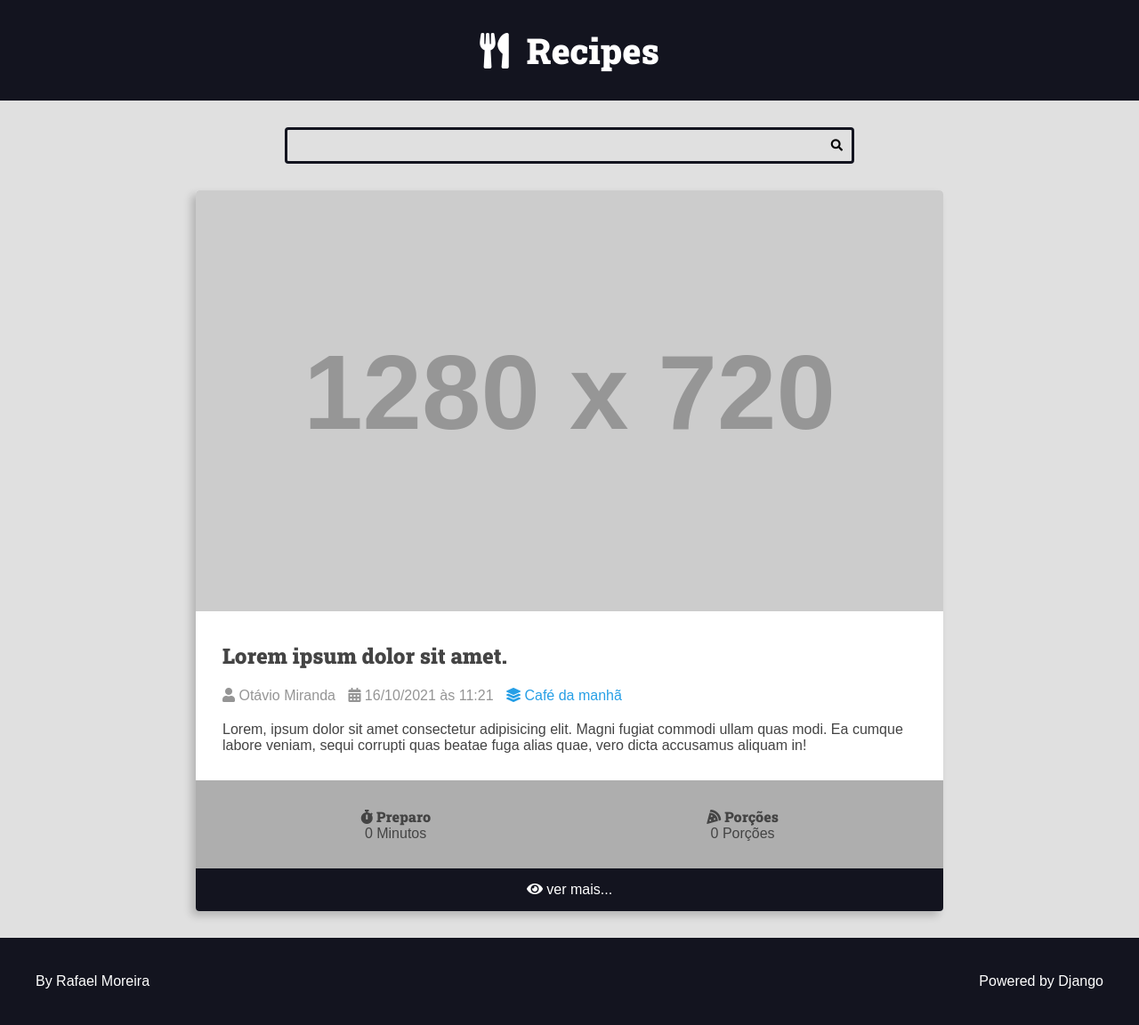
After one commit to Rafael-Mota-Moraes/receitas-django, a Django app: template recipes/templates/recipes/pages/recipe-view.html in a window 1280 px wide. The commit adds this page. Shown: the whole page at 89% size. Run offline with Django 5.2, Linux system fonts and the light colour scheme; the template is opened without the code that fills it, so the values that code supplies are empty; grey boxes labelled with a size stand in for pictures from a placeholder-image service; some libraries are stand-ins or nearby versions.

Commit message:
Separando os templates de home e recipe

```diff
--- a/recipes/static/recipes/css/styles.css
+++ b/recipes/static/recipes/css/styles.css
@@ -228,6 +228,16 @@ h6 {
   transition: all 300ms ease-in;
 }
 
+.main-content-detail  .recipe-list-item {
+  max-width: 84rem;
+  margin: 0 auto;
+}
+
+.main-content-detail  .recipe-list-item:hover {
+  transform: scale(1);
+  box-shadow: -5px 5px 15px rgba(0, 0, 0, .2);
+}
+
 .recipe-footer a:hover {
   filter: brightness(2);
 }
--- /dev/null
+++ b/recipes/templates/recipes/pages/recipe-view.html
@@ -0,0 +1,17 @@
+{% include "recipes/partials/head.html" %}
+
+<body>
+  {% include "recipes/partials/header.html" %}
+  {% include "recipes/partials/search.html" %}
+
+  <main class="main-content-container">
+    <div class="main-content main-content-detail container">
+      {% include "recipes/partials/recipe.html" %}
+    </div>
+  </main>
+
+  {% include "recipes/partials/footer.html" %}
+
+</body>
+
+</html>
--- a/recipes/views.py
+++ b/recipes/views.py
@@ -10,6 +10,6 @@ def home(request):
 
 
 def recipe(request, id):
-    return render(request, 'recipes/pages/home.html', context={
+    return render(request, 'recipes/pages/recipe-view.html', context={
         'name': 'Rafael Moreira'
     })
```
